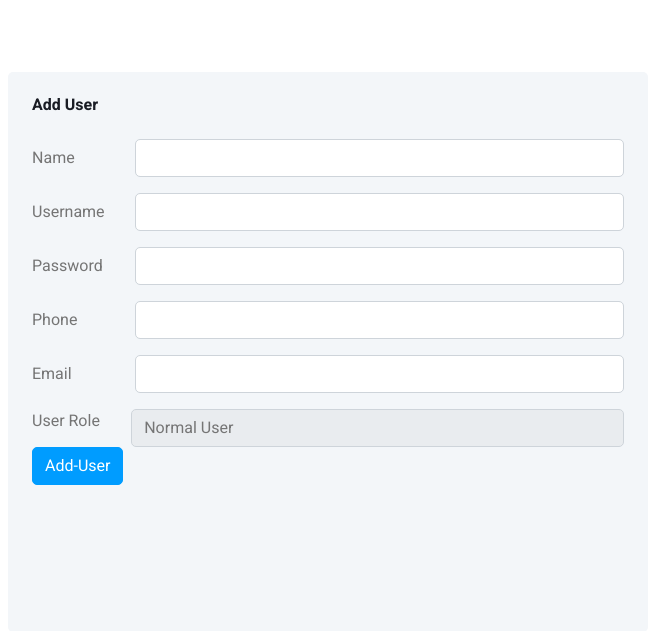
After one commit to syedbilalshams/E-Project, a PHP site: page /e_project/add-user.php in a window 1280 px wide. The commit adds this page. Shown: the top 631 px of the page, without its empty margins (312-967 px from the left). Run offline with PHP 8.4, Linux system fonts and the light colour scheme; some libraries are stand-ins or nearby versions.

Commit message:
update delete add-user

```diff
--- /dev/null
+++ b/ADMIN!/add-user.php
@@ -0,0 +1,120 @@
+<!DOCTYPE html>
+<html lang="en">
+<head>
+    <meta charset="UTF-8">
+    <meta http-equiv="X-UA-Compatible" content="IE=edge">
+    <meta name="viewport" content="width=device-width, initial-scale=1.0">
+    <title>Document</title>
+     <!-- Favicon -->
+     <link href="img/favicon.ico" rel="icon">
+
+<!-- Google Web Fonts -->
+<link rel="preconnect" href="https://fonts.googleapis.com">
+<link rel="preconnect" href="https://fonts.gstatic.com" crossorigin>
+<link href="https://fonts.googleapis.com/css2?family=Heebo:wght@400;500;600;700&display=swap" rel="stylesheet">
+
+<!-- Icon Font Stylesheet -->
+<link href="https://cdnjs.cloudflare.com/ajax/libs/font-awesome/5.10.0/css/all.min.css" rel="stylesheet">
+<link href="https://cdn.jsdelivr.net/npm/bootstrap-icons@1.4.1/font/bootstrap-icons.css" rel="stylesheet">
+
+<!-- Libraries Stylesheet -->
+<link href="lib/owlcarousel/assets/owl.carousel.min.css" rel="stylesheet">
+<link href="lib/tempusdominus/css/tempusdominus-bootstrap-4.min.css" rel="stylesheet" />
+
+<!-- Customized Bootstrap Stylesheet -->
+<link href="css/bootstrap.min.css" rel="stylesheet">
+
+<!-- Template Stylesheet -->
+<link href="css/style.css" rel="stylesheet">
+</head>
+<style>
+
+body{
+    display: flex;
+    flex-direction: column;
+    justify-content: center;
+    align-items: center;
+    background-color: transparent;
+}
+.all{
+    display: flex;
+    flex-direction: column;
+    justify-content: center;
+    height: 70vh;
+}
+.user{
+    display: flex;
+    flex-direction: row;
+    justify-content: space-between;
+}
+.option{
+    width: 38.5vw;
+    background-color: white;
+}
+    </style>
+<body>
+<div class="col-sm-12 col-xl-6"><br><br><br>
+    <div class="all">
+                                <div class="bg-light rounded h-100 p-4">
+
+                                <h6 class="mb-4">Add User</h6>
+
+                                <form method="POST">
+                                <div class="row mb-3">
+                                    <label for="inputEmail3" class="col-sm-2 col-form-label">Name</label>
+                                    <div class="col-sm-10">
+                                        <input type="text" name="name" class="form-control" id="inputEmail3">
+                                    </div>
+                                </div>
+                                <div class="row mb-3">
+                                    <label for="inputEmail3" class="col-sm-2 col-form-label">Username</label>
+                                    <div class="col-sm-10">
+                                        <input type="text" name="user" class="form-control" id="inputEmail3">
+                                    </div>
+                                </div>
+                                <div class="row mb-3">
+                                    <label for="inputPassword3" class="col-sm-2 col-form-label">Password</label>
+                                    <div class="col-sm-10">
+                                        <input type="password" name="password" class="form-control" id="inputPassword3">
+                                    </div>
+                                </div>
+                                <div class="row mb-3">
+                                    <label for="inputPassword3" class="col-sm-2 col-form-label">Phone</label>
+                                    <div class="col-sm-10">
+                                        <input type="text" name="phone" class="form-control" id="inputPassword3">
+                                    </div>
+                                </div>
+                                <div class="row mb-3">
+                                    <label for="inputEmail3" class="col-sm-2 col-form-label">Email</label>
+                                    <div class="col-sm-10">
+                                        <input type="email" name="email" class="form-control" id="inputEmail3">
+                                    </div>
+                                </div>
+                                <div class="form-group user">
+                        <label>User Role</label>
+                        <select class="form-control option" name="role">
+                            <option value="0">Normal User</option>
+                            <option value="1">Admin</option>
+                        </select>
+                    </div>
+                                <button type="submit" name="submit" class="btn btn-primary">Add-User</button>
+                            </form>
+                            <?php
+                            if(isset($_POST["submit"])){
+                                $name = $_POST["name"];
+                                $user = $_POST["user"];
+                                $password = $_POST["password"];
+                                $phone = $_POST["phone"];
+                                $email = $_POST["email"];
+                                $role = $_POST["role"];
+
+                                include "config.php";
+                                $query = "INSERT INTO `user`( `name`, `username`, `password`, `phone`, `email`, `role`) VALUES ('{$name}','{$user}','{$password}','{$phone}','{$email}','{$role}')";
+                                mysqli_query($conn,$query);
+                            }
+                            ?>
+                        </div>
+                        </div>
+                    </div>
+</body>
+</html>
--- a/ADMIN!/config.php
+++ b/ADMIN!/config.php
@@ -2,6 +2,6 @@
 
 $conn = mysqli_connect("localhost","root","","corona") or die("Connection Unsuccesful");
 
-$header = header("http://localhost/E_project/E-PROJECT/ADMIN!/");
+
 
 ?>
```
Also changed, not shown: ADMIN!/Index.php (+45 -23 lines), ADMIN!/delete_user.php (added, +10 -0 lines), ADMIN!/update_user.php (added, +141 -0 lines).
